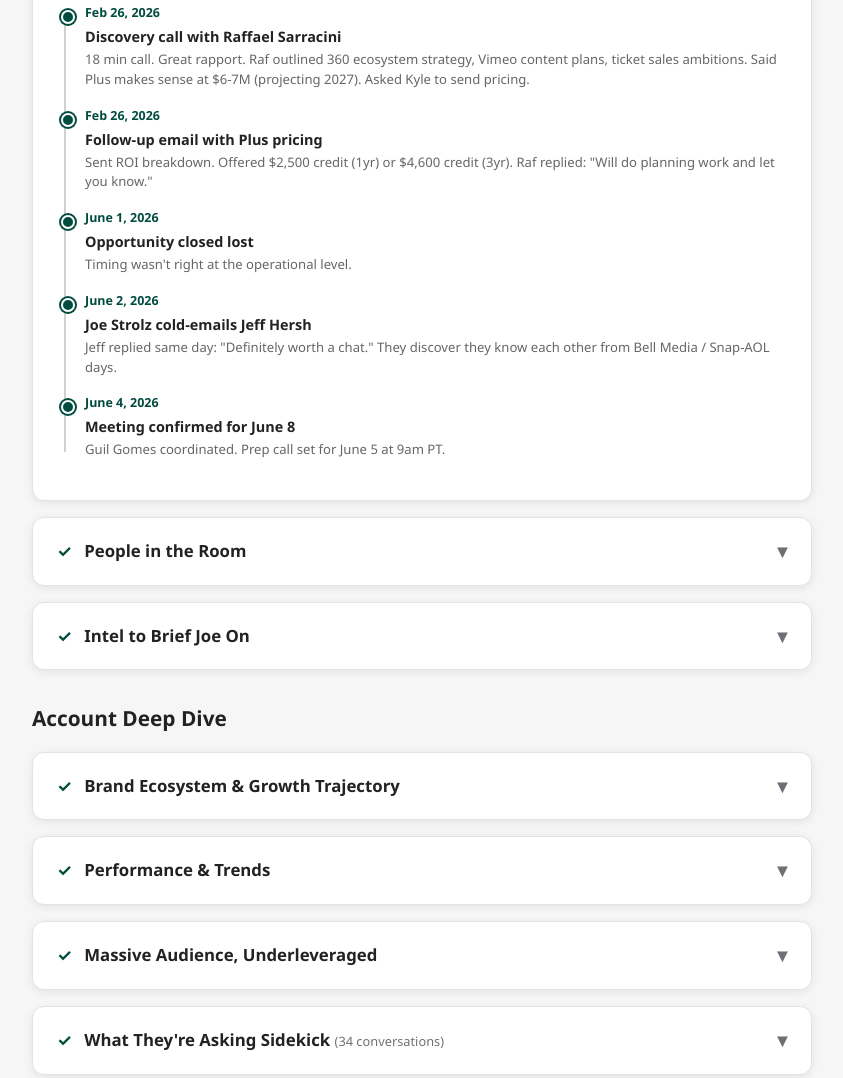
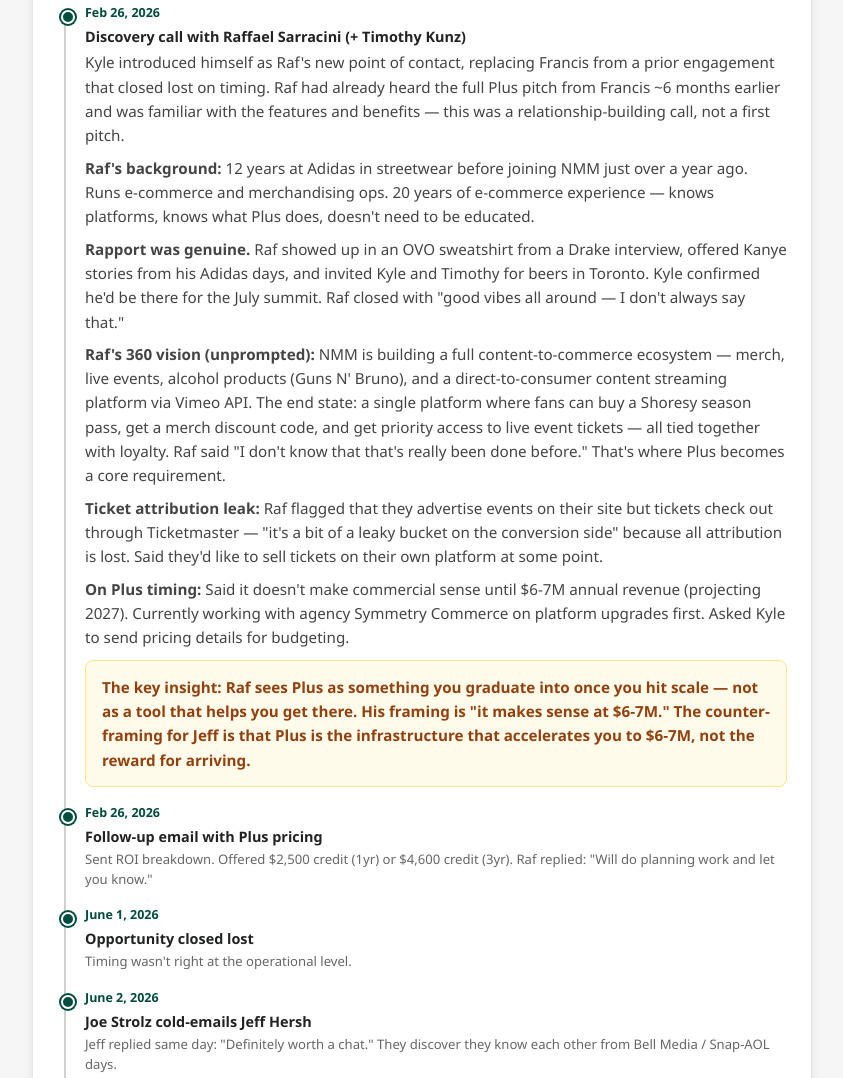
Before and after one commit to kyledugandzic/nmm-meeting-game-plan, a plain HTML site: page index.html in a window 1280 px wide. Shown: the part 1329-2407 px from the top of the page, without its empty margins (218-1061 px from the left). Drawn offline with Linux system fonts and the light colour scheme.

Commit message:
Expand Feb 26 discovery call with transcript details

```diff
--- a/index.html
+++ b/index.html
@@ -578,8 +578,18 @@
       <div class="timeline">
         <div class="timeline-item">
           <div class="date">Feb 26, 2026</div>
-          <div class="event">Discovery call with Raffael Sarracini</div>
-          <div class="detail">18 min call. Great rapport. Raf outlined 360 ecosystem strategy, Vimeo content plans, ticket sales ambitions. Said Plus makes sense at $6-7M (projecting 2027). Asked Kyle to send pricing.</div>
+          <div class="event">Discovery call with Raffael Sarracini (+ Timothy Kunz)</div>
+          <div class="detail">
+            <p style="margin-bottom:8px;">Kyle introduced himself as Raf's new point of contact, replacing Francis from a prior engagement that closed lost on timing. Raf had already heard the full Plus pitch from Francis ~6 months earlier and was familiar with the features and benefits — this was a relationship-building call, not a first pitch.</p>
+            <p style="margin-bottom:8px;"><strong>Raf's background:</strong> 12 years at Adidas in streetwear before joining NMM just over a year ago. Runs e-commerce and merchandising ops. 20 years of e-commerce experience — knows platforms, knows what Plus does, doesn't need to be educated.</p>
+            <p style="margin-bottom:8px;"><strong>Rapport was genuine.</strong> Raf showed up in an OVO sweatshirt from a Drake interview, offered Kanye stories from his Adidas days, and invited Kyle and Timothy for beers in Toronto. Kyle confirmed he'd be there for the July summit. Raf closed with "good vibes all around — I don't always say that."</p>
+            <p style="margin-bottom:8px;"><strong>Raf's 360 vision (unprompted):</strong> NMM is building a full content-to-commerce ecosystem — merch, live events, alcohol products (Guns N' Bruno), and a direct-to-consumer content streaming platform via Vimeo API. The end state: a single platform where fans can buy a Shoresy season pass, get a merch discount code, and get priority access to live event tickets — all tied together with loyalty. Raf said "I don't know that that's really been done before." That's where Plus becomes a core requirement.</p>
+            <p style="margin-bottom:8px;"><strong>Ticket attribution leak:</strong> Raf flagged that they advertise events on their site but tickets check out through Ticketmaster — "it's a bit of a leaky bucket on the conversion side" because all attribution is lost. Said they'd like to sell tickets on their own platform at some point.</p>
+            <p style="margin-bottom:8px;"><strong>On Plus timing:</strong> Said it doesn't make commercial sense until $6-7M annual revenue (projecting 2027). Currently working with agency Symmetry Commerce on platform upgrades first. Asked Kyle to send pricing details for budgeting.</p>
+            <div style="background:var(--amber-light);border:1px solid var(--amber-border);border-radius:8px;padding:14px 16px;margin-top:10px;">
+              <p style="margin:0;font-weight:700;color:#92400e;">The key insight: Raf sees Plus as something you graduate into once you hit scale — not as a tool that helps you get there. His framing is "it makes sense at $6-7M." The counter-framing for Jeff is that Plus is the infrastructure that accelerates you to $6-7M, not the reward for arriving.</p>
+            </div>
+          </div>
         </div>
         <div class="timeline-item">
           <div class="date">Feb 26, 2026</div>
```
